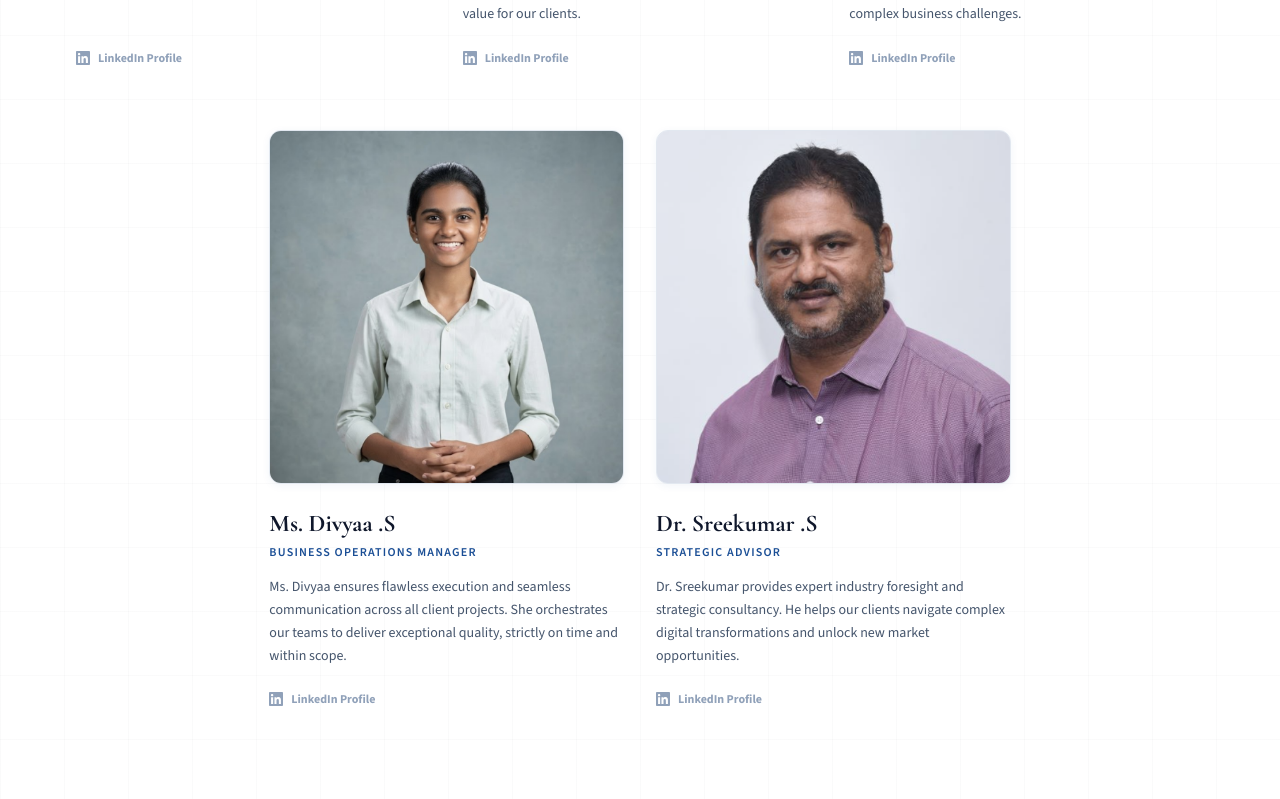
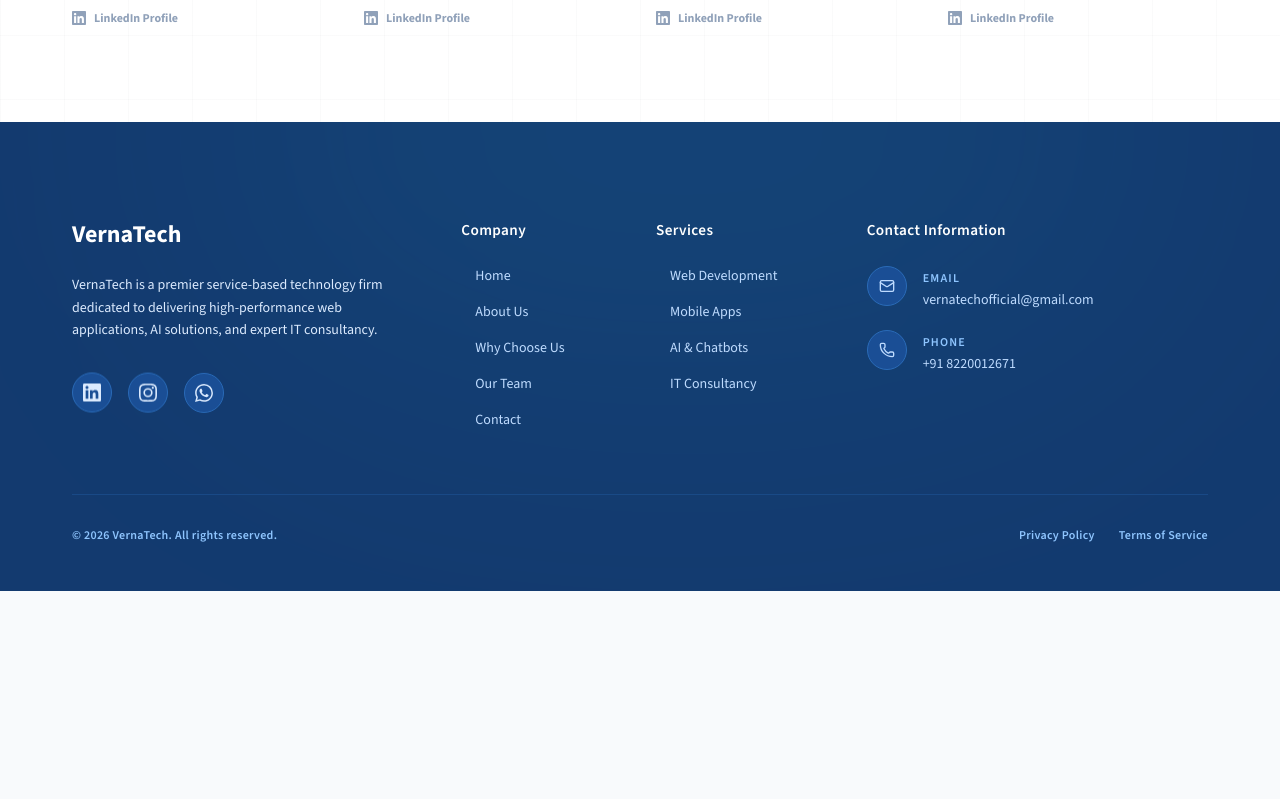
Before and after one commit to Saravanan2005real/verna-website, a Next.js app: page /team in a window 1280 px wide. Shown: the part 1021-1820 px from the top of the page. After the commit the page ends 1612 px from the top, so only its background shows below. Built offline with nearby package versions, Linux system fonts and the light colour scheme.

Commit message:
Update team layout and remove member

```diff
--- a/src/app/team/TeamPageClient.tsx
+++ b/src/app/team/TeamPageClient.tsx
@@ -24,14 +24,6 @@ const teamMembers = [
     photo: "/team/saravanan.png",
     linkedin: "https://www.linkedin.com/in/saravanan-sathishkumar-a98923247/",
     bio: "Spearheading our technical operations, Mr. Saravanan guarantees the delivery of robust, scalable, and high-performance technological solutions tailored to solve complex business challenges.",
-  },
-  {
-    name: "Ms. Divyaa .S",
-    role: "Business Operations Manager",
-    initials: "DS",
-    photo: "/team/divyaa.png",
-    linkedin: "https://www.linkedin.com/in/divyaa-sivakumar-05012006d/",
-    bio: "Ms. Divyaa ensures flawless execution and seamless communication across all client projects. She orchestrates our teams to deliver exceptional quality, strictly on time and within scope.",
   },
   {
     name: "Dr. Sreekumar .S",
@@ -80,7 +72,7 @@ export default function TeamPageClient() {
               whileInView={{ opacity: 1, y: 0 }}
               viewport={{ once: true, margin: "-50px" }}
               transition={{ duration: 0.8, delay: i * 0.15, ease: "easeOut" }}
-              className="flex flex-col group w-full md:w-[calc(50%-1rem)] lg:w-[calc(33.333%-1.5rem)] max-w-sm"
+              className="flex flex-col group w-full md:w-[calc(50%-1rem)] lg:w-[calc(25%-1.5rem)] max-w-sm"
             >
               {/* Professional Corporate Portrait Box */}
               <div className="w-full aspect-square rounded-xl bg-slate-100 mb-6 relative overflow-hidden shadow-sm border border-slate-200 transition-all duration-500 group-hover:shadow-lg group-hover:-translate-y-1">
```
